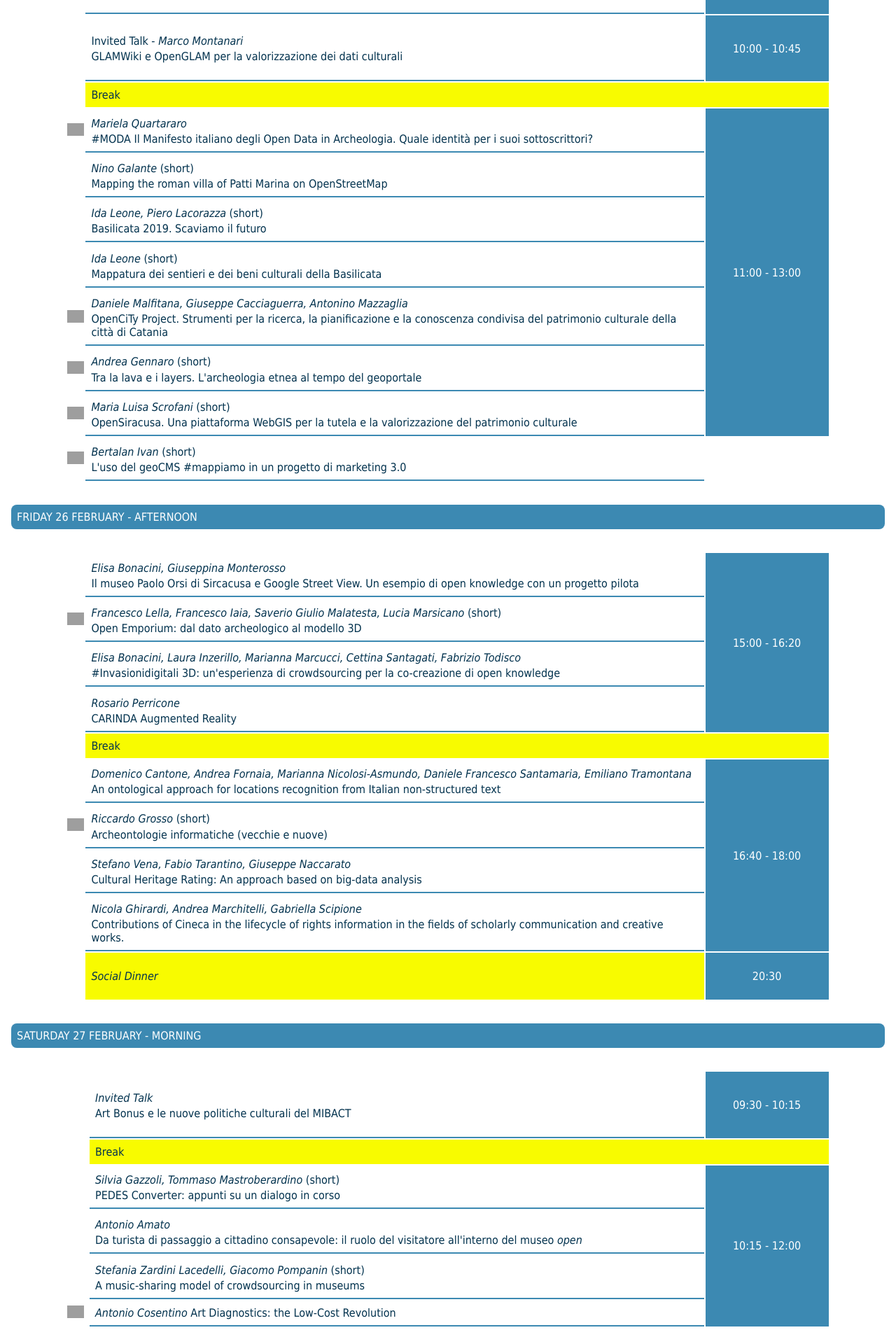
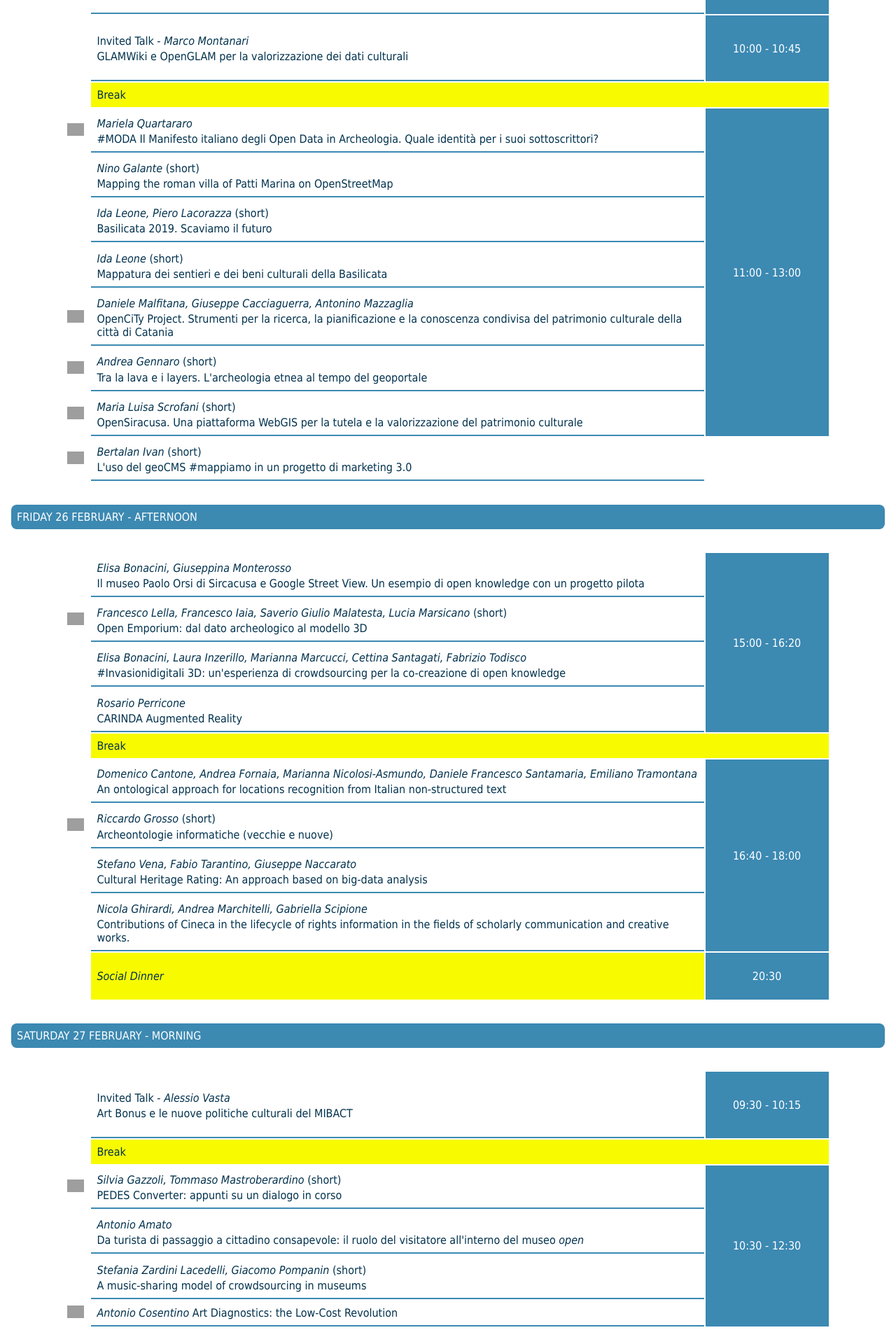
Before and after one commit to opendatahacklab/okoa16, a PHP site: page / in a window 1280 px wide. Shown: the part 2200-4120 px from the top of the page at 70% size. Run offline with PHP 8.4, Linux system fonts and the light colour scheme; grey boxes are pictures that could not be loaded.

```diff
--- a/index.html
+++ b/index.html
@@ -29,8 +29,6 @@
 	<nav>
 		<ul>
 			<li><a class="registration" href="#registration">Registration</a></li>
-
-<!-- 			<li><a target="_blank" href="https://www.eventbrite.it/e/open-knowledge-open-arts-2016-workshop-tickets-20725051186"><em>Registration</em></a></li> -->
 			<li><a href="#dates"> Dates </a></li>
 			<li><a href="#program">Program</a></li>
 			<li><a href="#committees">Committees</a></li>
@@ -354,7 +352,7 @@
 			<tr>
 				<td class="pabstract" />
 				<td class="ptitle big">
-					<p><em>Invited Talk</em></p>
+					<p>Invited Talk - <em>Alessio Vasta</em> </p>
 					<p>Art Bonus e le nuove politiche culturali del MIBACT</p>
 				</td>
 				<td class="ptime">09:30 - 10:15</td>
@@ -364,12 +362,14 @@
 				<td class="pbreak" colspan="2">Break</td>
 			</tr>
 			<tr>
-				<td class="pabstract" />
+				<td class="pabstract">
+ 					<a target="_blank" href="abstract/gazzoli.pdf"><img src="imgs/download.png" alt="download the abstract" /></a>
+				</td>
 				<td class="ptitle">
 					<p><em>Silvia Gazzoli, Tommaso Mastroberardino</em> (short)</p>
 					<p>PEDES Converter: appunti su un dialogo in corso</p>
 				</td>
-				<td class="ptime" rowspan="4">10:15 - 12:00</td>
+				<td class="ptime" rowspan="4">10:30 - 12:30</td>
 			</tr>
 			<tr>
 				<td class="pabstract" />
--- a/okoa16.css
+++ b/okoa16.css
@@ -428,7 +428,7 @@ td.pbreak {
 td.pabstract{
 	margin : 0 0 0 0;
 	padding : 0 0 0 0;
-	min-width : 1.5em;
+	width : 2em;
 }
 
 td.pabstract img{
```
Also changed, not shown: 1 other file.
